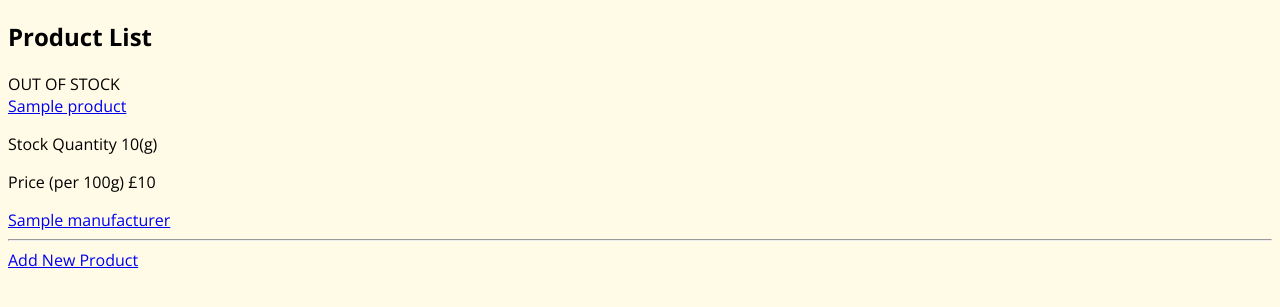
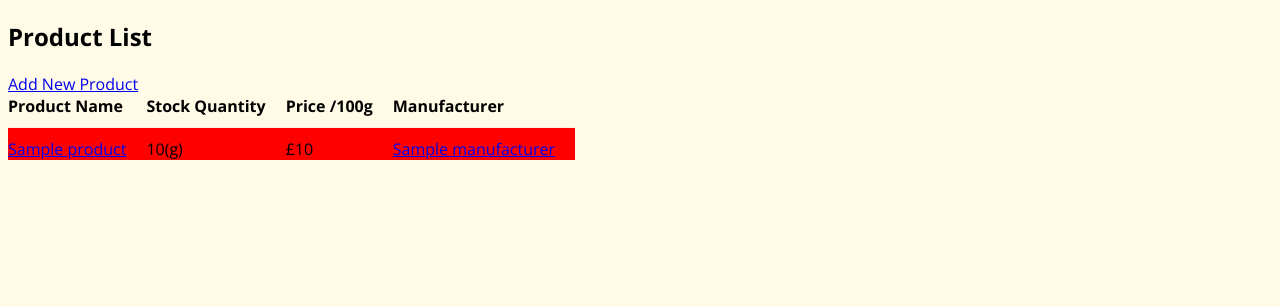
Before and after one commit to janeymcnab/python_project_shop_inventory, a Flask app: page /products in a window 1280 px wide. Shown: the part 60-367 px from the top of the page. Run offline with Flask 2, Linux system fonts and the light colour scheme; a database or web service that is not in the repository returns one stand-in record (values such as "Sample title"); some libraries are stand-ins or nearby versions.

Commit message:
adds more css

```diff
--- a/models/product.py
+++ b/models/product.py
@@ -25,7 +25,7 @@ class Product:
             return False
 
     def decrease_stock(self, bought_amount):
-        if self.stock_quantity > bought_amount:
+        if self.stock_quantity >= bought_amount:
             self.stock_quantity -= bought_amount
 
 
--- a/static/css/style.css
+++ b/static/css/style.css
@@ -44,3 +44,7 @@ ul {
       margin-left: auto;
       margin-right: auto;
   }
+
+  .product-details{
+     background-color: transparent;
+  }
--- a/templates/products/index.html
+++ b/templates/products/index.html
@@ -3,25 +3,30 @@
 
 <h2>Product List</h2>
 
+
+<table>
+    <tr>
+        <th>Product Name</th>
+        <th>Stock Quantity</th>
+        <th>Price /100g</th>
+        <th>Manufacturer</th>
+    </tr>
+
 {% for product in products %}
 
+        <tr {% if product.check_if_low() == True %}
+        style = "background-color:orange;"
+        {% endif %} {% if product.check_if_out() == True %}
+        style = "background-color:rgb(255, 0, 0);"
+        {% endif %}>
+            <td><a href = "/products/{{ product.id }}"> {{ product.name }} </a></td>
+            <td>{{ product.stock_quantity }}(g)</td>
+            <td>£{{ product.selling_price }} </td>
+            <td><a href = "/manufacturers/{{ product.manufacturer.id }}"> {{ product.manufacturer.name }} </a></td>
+        </tr>
 
-        {% if product.check_if_low() == True %}
-            <div>STOCK LOW</div>
-        {% endif %}
+    {% endfor %}
 
-        {% if product.check_if_out() == True %}
-            <div>OUT OF STOCK</div>
-        {% endif %}
 
-    <div>
-        <a href = "/products/{{ product.id }}"> {{ product.name }} </a>
-        <p> Stock Quantity {{ product.stock_quantity }}(g) </p>
-        <p> Price (per 100g) £{{ product.selling_price }} </p>
-        <a href = "/manufacturers/{{ product.manufacturer.id }}"> {{ product.manufacturer.name }} </a>
-        <hr>
-    </div>
-
- {% endfor %}
- <a href = "/products/new">Add New Product</a>
+<a href = "/products/new">Add New Product</a>
 {% endblock %}
```
Also changed, not shown: templates/products/show.html (+13 -1 lines).
